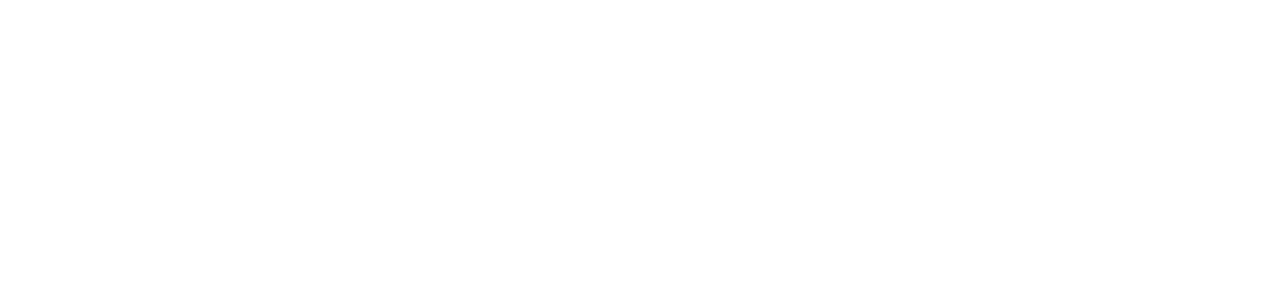
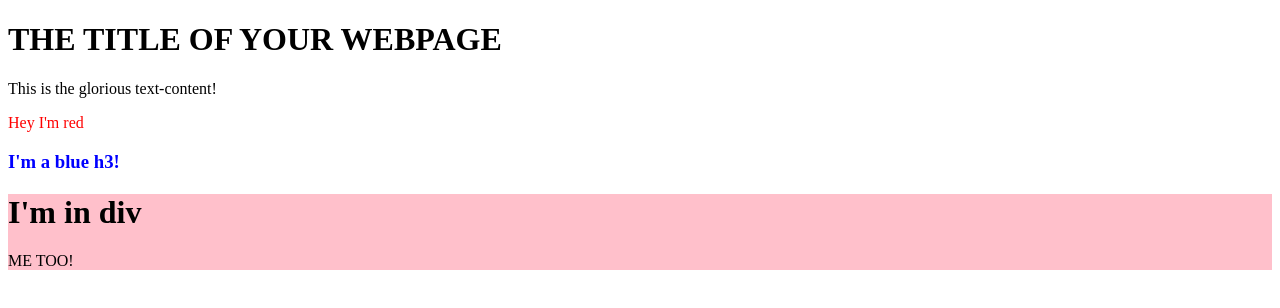
Before and after one commit to DavidMM9/The-Odin-Project, a plain HTML site: page js-introduction/index.html in a window 1280 px wide. Drawn offline with Linux system fonts and the light colour scheme.

Commit message:
Add DOM exercise

```diff
--- /dev/null
+++ b/js-introduction/DOM.js
@@ -0,0 +1,34 @@
+/* const container = document.querySelector('#container');
+
+const content = document.createElement('div');
+content.classList.add('content');
+content.textContent = 'This is the glorious text-content!';
+
+container.appendChild(content); */
+
+const container = document.querySelector('#container');
+
+const cont1 = document.createElement('p');
+cont1.textContent = "Hey I'm red";
+cont1.style.color = "red";
+
+container.appendChild(cont1);
+
+const cont2 = document.createElement('h3');
+cont2.textContent = "I'm a blue h3!";
+cont2.style.color = "blue";
+
+container.appendChild(cont2);
+
+const content = document.createElement('div');
+content.style.backgroundColor = "pink";
+
+const cont3 = document.createElement('h1');
+cont3.textContent = "I'm in div";
+
+const cont4 = document.createElement('p');
+cont4.textContent = "ME TOO!";
+
+content.appendChild(cont3);
+content.appendChild(cont4);
+container.appendChild(content);
--- a/js-introduction/index.html
+++ b/js-introduction/index.html
@@ -4,9 +4,20 @@
     <head>
         <meta charset="UTF-8">
         <title>Page title</title>
+        <script src="DOM.js" defer></script>
     </head>
 
+    <!-- The DOM -->
+
     <body>
-        <script src="javascript.js"></script>
+        <h1>
+            THE TITLE OF YOUR WEBPAGE
+        </h1>
+        <div id="container">
+            <div class="content">
+                This is the glorious text-content!
+            </div>
+        </div>
     </body>
+
 </hmtl>
--- a/js-introduction/javascript.js
+++ b/js-introduction/javascript.js
@@ -1,22 +1,45 @@
 function add7(number) {
     return number + 7;
 }
-console.log(add7(-10))
+// console.log(add7(-10))
 
 function multiply(number1, number2) {
     return number1 * number2;
 }
 
-console.log(multiply(8, 4))
+// console.log(multiply(8, 4))
 
 function capitalize(string) {
     return string.charAt(0).toUpperCase() + string.slice(1).toLowerCase();
 }
 
-console.log(capitalize("nIcE"))
+// console.log(capitalize("nIcE"))
 
 function lastLetter(string) {
     return string[string.length - 1];
 }
 
-console.log(lastLetter("nice"))
+// console.log(lastLetter("nice"))
+
+
+
+function fizzBuzz() {
+    let number = parseInt(prompt("Please enter the number you would like to FizzBuzz to: "));
+    for (let i = 1; i <= number; i++) {
+        if (i % 3 === 0 && i % 5 === 0) {
+            console.log("FizzBuzz")
+            continue;
+        }
+        if (i % 3 === 0) {
+            console.log("Fizz")
+            continue;
+        }
+        if (i % 5 === 0) {
+            console.log("Buzz")
+            continue;
+        }
+        console.log(i)
+    }
+}
+
+fizzBuzz();
```
